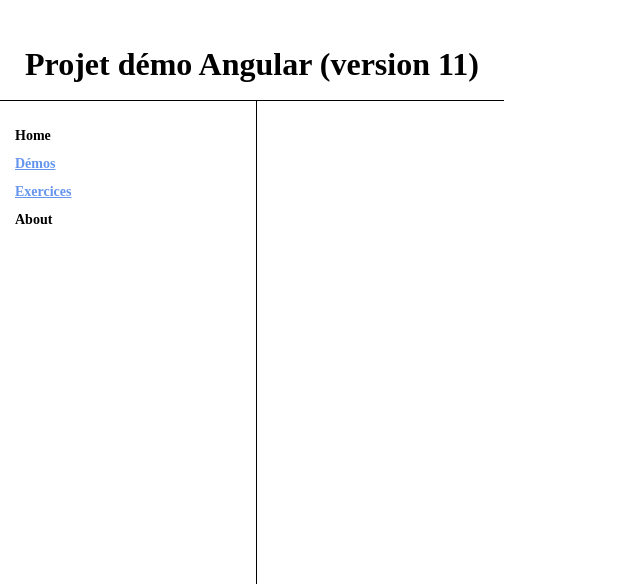
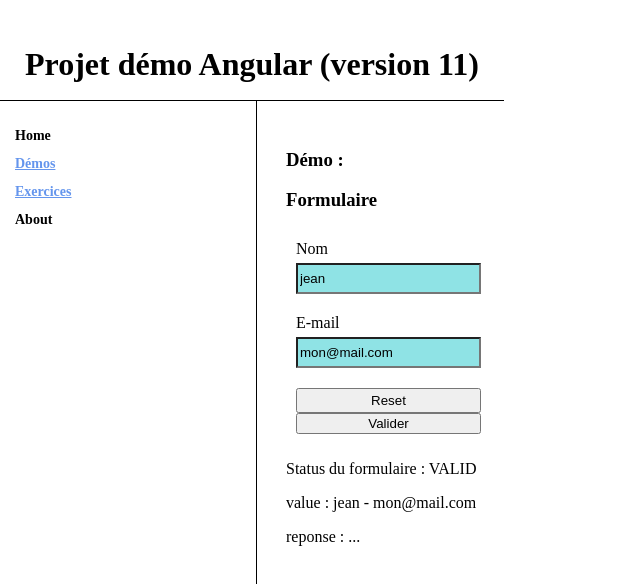
Before and after one commit to HayeGregory/DemoAngular, an Angular app: page /demo/demo10 in a window 1280 px wide. Before the commit this address led to /. Shown: the top 584 px of the page, without its empty margins (0-640 px from the left). Built offline with nearby package versions, Linux system fonts and the light colour scheme.

Commit message:
demo10 : Gestion Formulaire, validators [custom]

```diff
--- a/src/app/components/demo/demo-routing.module.ts
+++ b/src/app/components/demo/demo-routing.module.ts
@@ -11,6 +11,7 @@
 import { Demo07bisComponent } from './demo07bis/demo07bis.component';
 import { Demo08Component } from './demo08/demo08.component';
 import { Demo09Component } from './demo09/demo09.component';
+import { Demo10Component } from './demo10/demo10.component';
 
 const routes: Routes = [
   {
@@ -27,6 +28,7 @@
       { path: 'demo07bis', component: Demo07bisComponent },
       { path: 'demo08', component: Demo08Component },
       { path: 'demo09', component: Demo09Component },
+      { path: 'demo10', component: Demo10Component },
     ],
   },
 ];
--- /dev/null
+++ b/src/app/components/demo/demo10/demo10.component.html
@@ -0,0 +1,41 @@
+<h3>Formulaire</h3>
+
+<div>
+  <form (ngSubmit)="submit()" [formGroup]="formulaire">
+    <div>
+      <label>Nom</label>
+      <input formControlName="nom" type="text" />
+      <div
+        *ngIf="formulaire.get('nom')?.touched && formulaire.get('nom')?.errors"
+      >
+        <p class="error" *ngIf="formulaire.get('nom')?.errors?.required">
+          le champs est requis !!!
+        </p>
+        <!-- afin d'eviter la syntaxe longue, on peut preparer des get dans le ts -->
+        <p class="error" *ngIf="nom?.errors?.errorFieldLength">
+          {{ nom?.errors?.errorFieldLength }}
+        </p>
+      </div>
+    </div>
+    <div>
+      <label>E-mail</label>
+      <input formControlName="email" type="email" />
+      <div *ngIf="email?.touched && email?.errors">
+        <p class="error" *ngIf="email?.errors?.required">
+          le champs est requis !!!
+        </p>
+        <p class="error" *ngIf="email?.errors?.email">
+          le format de l'email non valide !!!
+        </p>
+      </div>
+    </div>
+    <div>
+      <input type="button" value="Reset" (click)="reset()" />
+      <button [disabled]="!formulaire.valid">Valider</button>
+    </div>
+  </form>
+
+  <p>Status du formulaire : {{ formulaire.status }}</p>
+  <p>value : {{ nom?.value }} - {{ email?.value }}</p>
+  <p>reponse : {{ reponse }}</p>
+</div>
--- /dev/null
+++ b/src/app/components/demo/demo10/demo10.component.scss
@@ -0,0 +1,38 @@
+form {
+  max-width: 400px;
+  label {
+    font-weight: 500;
+    margin-bottom: 5px;
+  }
+}
+
+form,
+form > div {
+  display: flex;
+  flex-direction: column;
+}
+
+form > div {
+  margin: 10px;
+}
+
+input {
+  height: 25px;
+}
+
+.error {
+  color: red;
+}
+
+.controlNotValid {
+  background-color: rgb(248, 183, 183);
+}
+
+input.ng-untouched {
+  background-color: rgb(143, 227, 229);
+}
+
+input.ng-touched.ng-invalid {
+  background-color: rgb(255, 167, 167);
+  border: 2px dotted rgb(90, 0, 0);
+}
--- /dev/null
+++ b/src/app/components/demo/demo10/demo10.component.ts
@@ -0,0 +1,62 @@
+import { Component, OnInit } from '@angular/core';
+import { FormControl, FormGroup, Validators } from '@angular/forms';
+import { CheckLength } from './validators/checkLength.validator';
+
+@Component({
+  selector: 'app-demo10',
+  templateUrl: './demo10.component.html',
+  styleUrls: ['./demo10.component.scss'],
+})
+export class Demo10Component implements OnInit {
+  reponse: string = '...';
+
+  // init de notre formGroup (notre formulaire) avec ses controls
+  public formulaire: FormGroup = new FormGroup({
+    nom: new FormControl('', [Validators.required, CheckLength(2, 50)]),
+    email: new FormControl('mon@mail.com', [
+      Validators.required,
+      Validators.email,
+    ]),
+  });
+
+  // get pour faciliter l'ecriture dans le html
+  get nom() {
+    return this.formulaire.get('nom');
+  }
+  get email() {
+    return this.formulaire.get('email');
+  }
+
+  constructor() {}
+
+  ngOnInit(): void {
+    // ajout dynamique d'un control :
+    // removeControl, setControl, get .. pour manipuler le control
+
+    // mettre une valeur dans mail via patchValue soit a la declaration
+    this.formulaire.patchValue({ nom: 'jean' });
+
+    // setter tous les champs
+    // this.formulaire.setValue({
+    //   nom: 'jean-jacques',
+    //   email: 'jj@mail.com',
+    // });
+  }
+
+  reset(): void {
+    this.formulaire.reset();
+  }
+
+  // methode submit pour recuperer les données du formulaire
+  submit(): void {
+    console.log('Formulaire valid ? ' + this.formulaire.valid);
+    console.log(this.formulaire);
+
+    // recuperer les valeurs soit avec value
+    // console.log(this.formulaire.value);
+
+    // soit avec getRawValue qui recupere egalement les chmaps disabled
+    // console.log(this.formulaire.getRawValue());
+    this.reponse = this.nom?.value + ' avec son email : ' + this.email?.value;
+  }
+}
--- /dev/null
+++ b/src/app/components/demo/demo10/validators/checkLength.validator.ts
@@ -0,0 +1,17 @@
+import { NullTemplateVisitor } from '@angular/compiler';
+import { AbstractControl, ValidatorFn } from '@angular/forms';
+
+export function CheckLength(min: number, max: number): ValidatorFn {
+  return (control: AbstractControl) => {
+    let valueOf = control.value;
+    // let nameOf = control.get[0]?.name;
+
+    if (valueOf == null) return null;
+    if (valueOf.length < min || valueOf.length > max)
+      return {
+        errorFieldLength: `Le chmaps doit être entre ${min} et ${max}`,
+      };
+
+    return null;
+  };
+}
--- a/src/app/components/nav/nav.component.ts
+++ b/src/app/components/nav/nav.component.ts
@@ -27,6 +27,7 @@
           { url: '/demo/demo07bis', title: 'D07bis - Directives Custom' },
           { url: '/demo/demo08', title: 'D08 - Input / output' },
           { url: '/demo/demo09', title: 'D09 - Service' },
+          { url: '/demo/demo10', title: 'D10 - Formulaire' },
         ],
       },
       {
```
Also changed, not shown: src/app/components/demo/demo.module.ts (+10 -2 lines), memo.txt.
